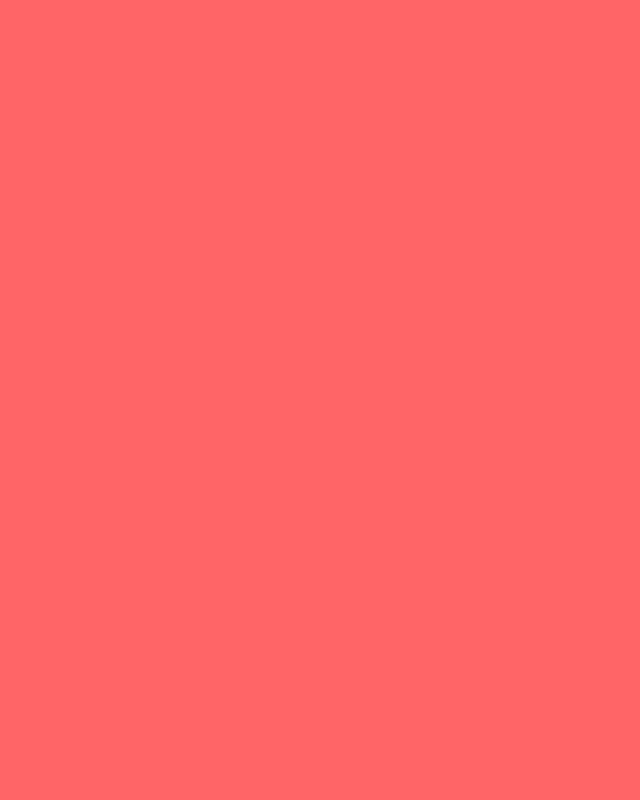
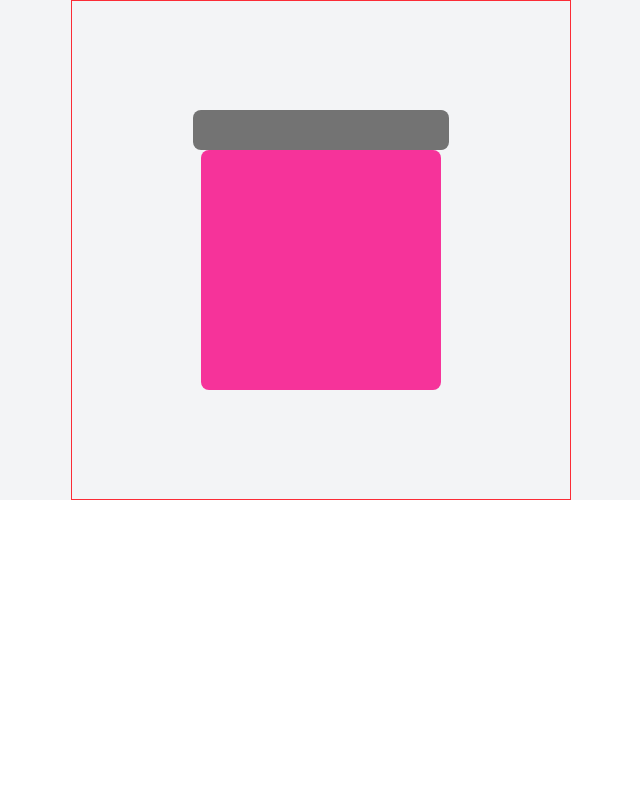
Before and after one commit to zesanahmed/framer-motion-practice, a React (Vite) app: page / in a window 1280 px wide. Shown: the top 800 px of the page, without its empty margins (319-959 px from the left). Built offline with nearby package versions, Linux system fonts and the light colour scheme.

Commit message:
Hook - useTransform()

```diff
--- a/src/App.tsx
+++ b/src/App.tsx
@@ -1,10 +1,10 @@
-import Lesson5 from "./pages/Lesson5";
+import Lesson6 from "./pages/Lesson6";
 
 function App() {
   return (
     <div className="w-full flex flex-col items-center justify-center  bg-gray-100">
-      <div className="h-[200vh] w-full bg-red-400"></div>
-      <Lesson5></Lesson5>
+      {/* <div className="h-[200vh] w-full bg-red-400"></div> */}
+      <Lesson6></Lesson6>
     </div>
   );
 }
--- /dev/null
+++ b/src/pages/Lesson6.tsx
@@ -0,0 +1,20 @@
+import { motion, useDragControls } from "motion/react";
+
+const Lesson6 = () => {
+  const controls = useDragControls();
+  return (
+    <div className="border border-red-500 size-[500px] flex flex-col justify-center items-center">
+      <div
+        onPointerDown={(e) => controls.start(e)}
+        className="w-64 h-10 bg-neutral-500 rounded-lg flex flex-wrap p-5 gap-5 justify-center items-center"
+      ></div>
+      <motion.div
+        className="size-60 bg-pink-500 rounded-lg flex flex-wrap p-5 gap-5 justify-center items-center"
+        drag="x"
+        dragControls={controls}
+      ></motion.div>
+    </div>
+  );
+};
+
+export default Lesson6;
```
